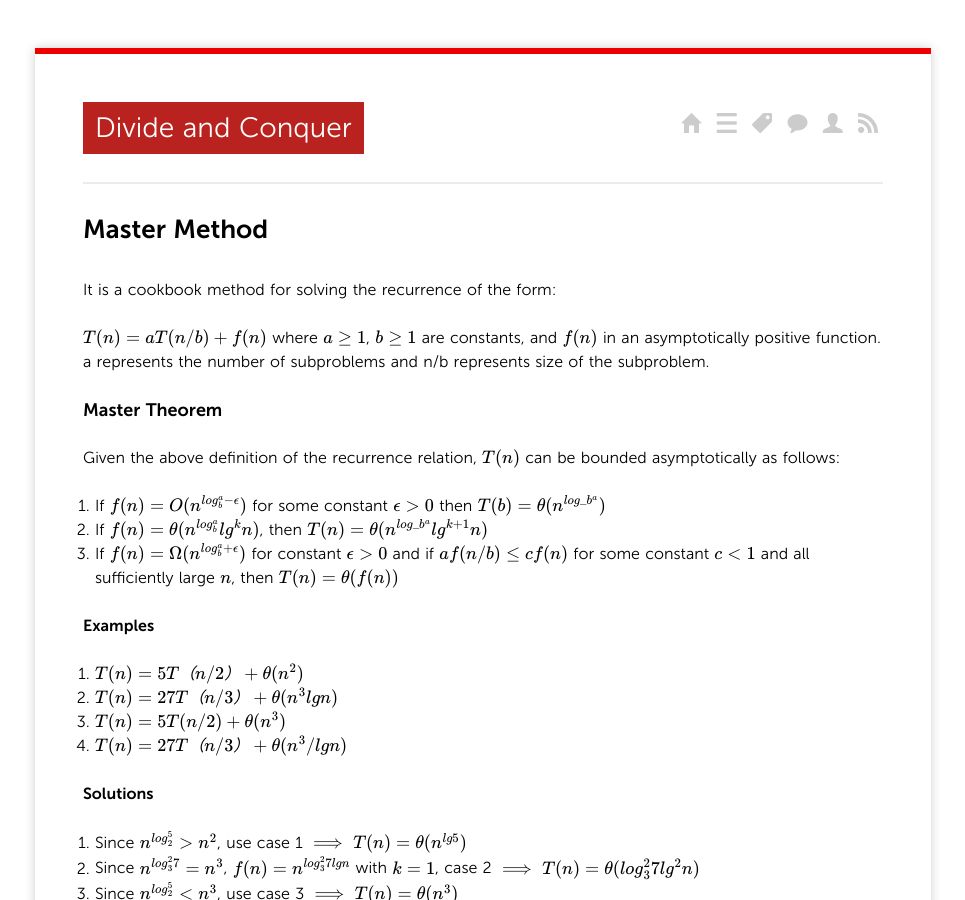
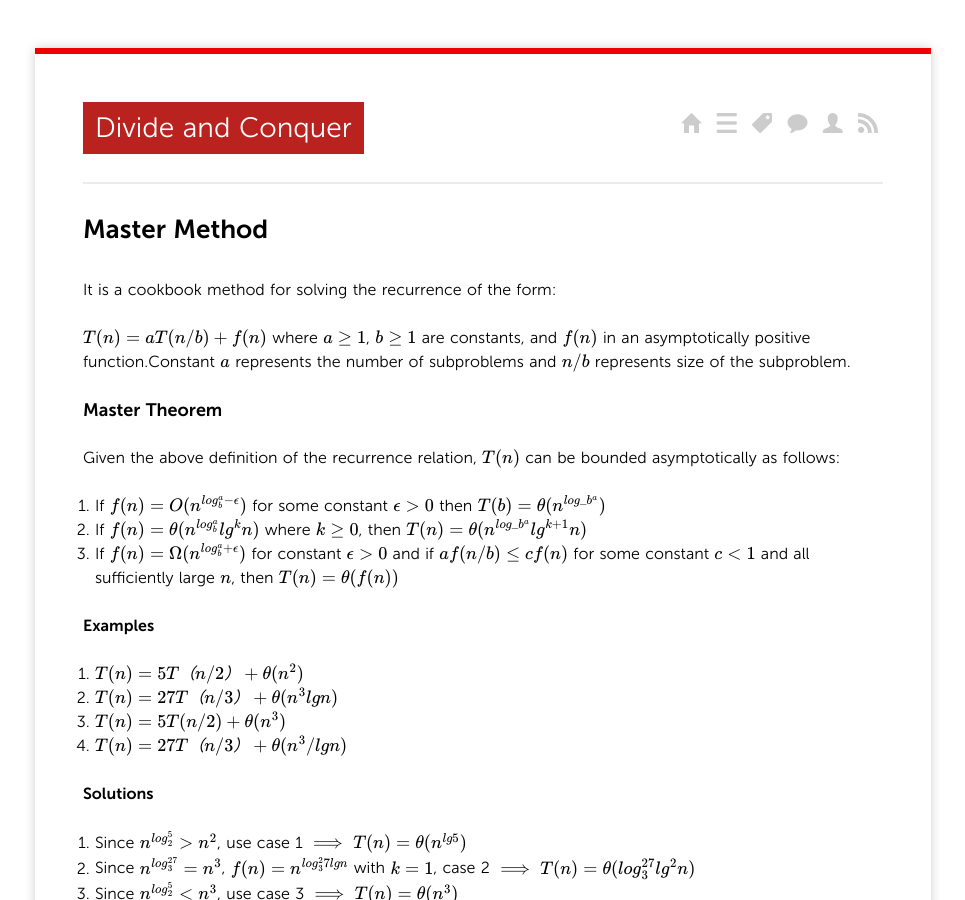
Before and after one commit to pineal/pineal.github.com, a Jekyll site: the page built from _posts/2014/2014-10-09-Divide-and-conquer.md, in a window 1280 px wide and 900 px high. Shown: the whole window, without its empty margins (157-1122 px from the left). Built offline with Jekyll 4.4.1, drawn with Linux system fonts in a browser that asks for light colours; nearby versions of some CDN libraries; Markdown is read by kramdown in place of the engine named in the settings; formulas are drawn with MathJax 3; comment, search, counter and statistics services are not loaded.

Commit message:
small modification

```diff
--- a/_posts/2014/2014-10-09-Divide-and-conquer.md
+++ b/_posts/2014/2014-10-09-Divide-and-conquer.md
@@ -12,13 +12,13 @@ tags:
 It is a cookbook method for solving the recurrence of the form:
 
 $$T(n)= aT(n/b) + f(n)$$
-where $a≥1$, $b≥1$ are constants, and $f(n)$ in an asymptotically positive function. a represents the number of subproblems and n/b represents size of the subproblem.
+where $a≥1$, $b≥1$ are constants, and $f(n)$ in an asymptotically positive function.Constant $a$ represents the number of subproblems and $n/b$ represents size of the subproblem.
 
 ###Master Theorem
 Given the above definition of the recurrence relation, $T(n)$ can be bounded asymptotically as follows:
 
 1. If $f(n)=O(n^{log_b^a - \epsilon})$ for some constant $\epsilon>0$ then $$T(b)= \theta(n^{log\_b^a})$$
-2. If $f(n)=\theta(n^{log\_b^a}lg^kn)$, then $$T(n)=\theta(n^{log\_b^a}lg^{k+1}n)$$
+2. If $f(n)=\theta(n^{log\_b^a}lg^kn)$ where $k≥0$, then $$T(n)=\theta(n^{log\_b^a}lg^{k+1}n)$$
 3. If $f(n)=\Omega(n^{log\_b^a+\epsilon})$ for constant $\epsilon>0$ and if $af(n/b)≤cf(n)$ for some constant $c<1$ and all sufficiently large $n$, then $$T(n) = \theta(f(n))$$
 
 **Examples**
@@ -31,7 +31,7 @@ Given the above definition of the recurrence relation, $T(n)$ can be bounded asy
 **Solutions**
 
 1. Since $n^{log\_2^5}>n^2$, use case 1 $\implies$ $T(n)=\theta(n^{lg5})$
-2. Since $n^{log\_3^27} = n^3$, $f(n) = n^{log\_3^27 lgn}$ with $k=1$, case 2 $\implies$ $T(n)=\theta(log\_3^27 lg^2n)$
+2. Since $n^{log\_3^{27}} = n^3$, $f(n) = n^{log\_3^27 lgn}$ with $k=1$, case 2 $\implies$ $T(n)=\theta(log\_3^{27} lg^2n)$
 3. Since $n^{log\_2^5}<n^3$, use case 3 $\implies$ $T(n)=\theta(n^3)$
 4. $f(n)=n^3lg^{-1}n$ with a constant $k=-1$, Master theorem can not be applied.
 
```
